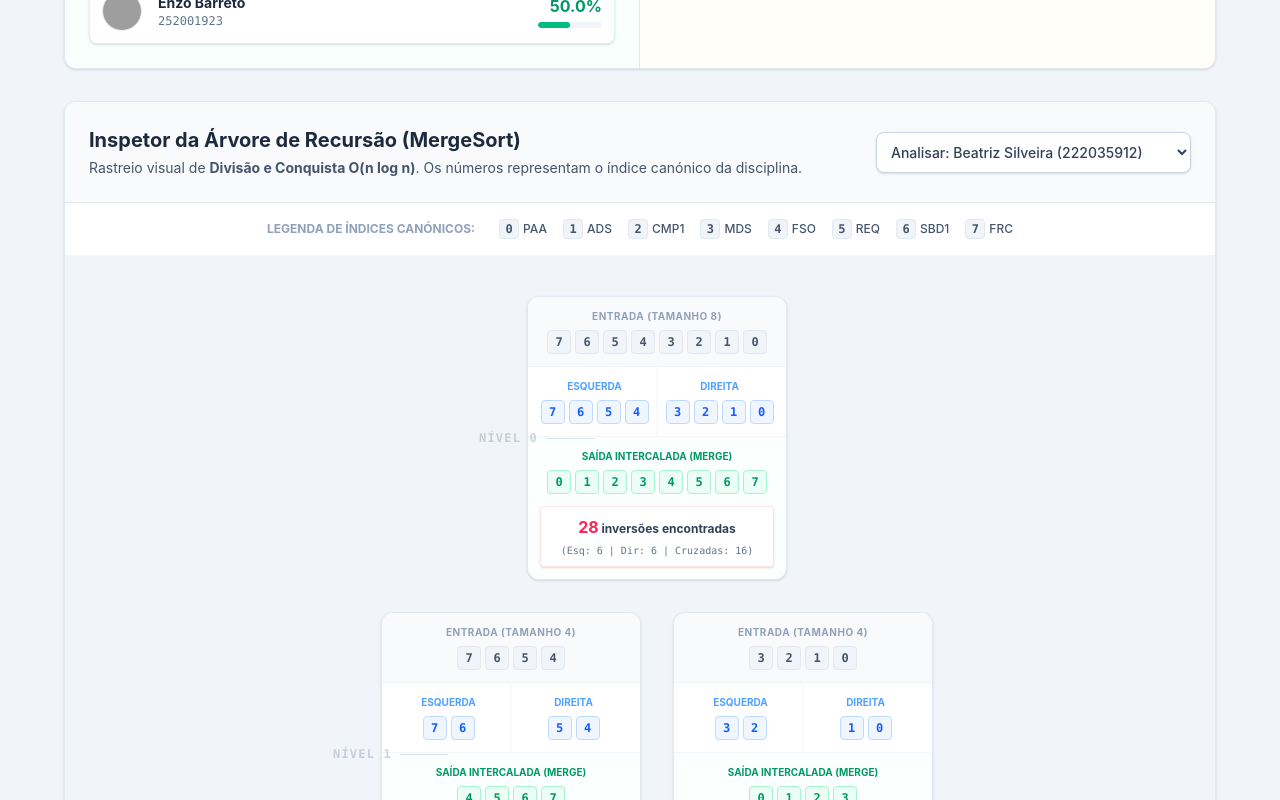
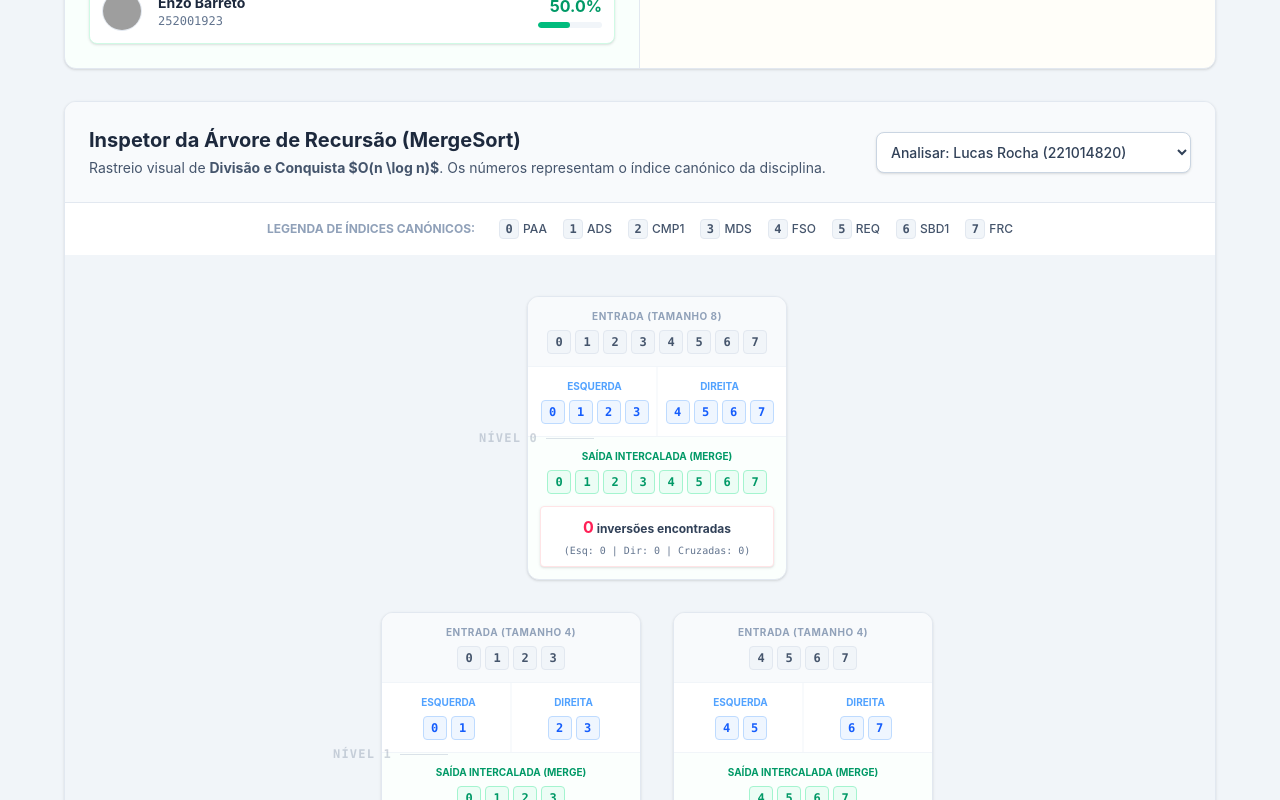
Before and after one commit to projeto-de-algoritmos-2026/G16_Dividir-e-Conquistar_PA-26.2, a React (Vite) app: page / in a window 1280 px wide. Shown: the part 1920-2720 px from the top of the page. Built offline with nearby package versions, Linux system fonts and the light colour scheme; grey boxes are pictures that could not be loaded.

Commit message:
feat: eleva estado global sincronizando paineis em tempo real

```diff
--- a/src/App.jsx
+++ b/src/App.jsx
@@ -1,9 +1,13 @@
-import React from 'react';
+import React, { useState } from 'react';
+import { defaultUserPreferences, simulatedStudents } from './utils/studentData';
 import PreferenceRanker from './components/PreferenceRanker';
 import CohortAnalysis from './components/CohortAnalysis';
 import RecursionTree from './components/RecursionTree';
 
 function App() {
+  const [userRanking, setUserRanking] = useState(defaultUserPreferences);
+  const [selectedStudentId, setSelectedStudentId] = useState(simulatedStudents[0].matricula);
+
   return (
     <div className="min-h-screen bg-slate-100 p-4 md:p-8 font-sans text-slate-800">
       <header className="max-w-6xl mx-auto mb-8 text-center">
@@ -16,9 +20,20 @@ function App() {
       </header>
 
       <main className="max-w-6xl mx-auto space-y-8">
-        <PreferenceRanker />
-        <CohortAnalysis />
-        <RecursionTree />
+        <PreferenceRanker
+          userRanking={userRanking}
+          setUserRanking={setUserRanking}
+          selectedStudentId={selectedStudentId}
+          setSelectedStudentId={setSelectedStudentId}
+        />
+        <CohortAnalysis
+          userRanking={userRanking}
+        />
+        <RecursionTree
+          userRanking={userRanking}
+          selectedStudentId={selectedStudentId}
+          setSelectedStudentId={setSelectedStudentId}
+        />
       </main>
     </div>
   );
--- a/src/components/CohortAnalysis.jsx
+++ b/src/components/CohortAnalysis.jsx
@@ -1,13 +1,13 @@
 import React, { useMemo, useState } from 'react';
-import { defaultUserPreferences, simulatedStudents } from '../utils/studentData';
+import { simulatedStudents } from '../utils/studentData';
 import { analyzeCohortAffinity } from '../utils/divideAndConquer';
 
-export default function CohortAnalysis() {
+export default function CohortAnalysis({ userRanking }) {
   const [showTrace, setShowTrace] = useState(false);
 
   const analysis = useMemo(() => {
-    return analyzeCohortAffinity(defaultUserPreferences, simulatedStudents);
-  }, []);
+    return analyzeCohortAffinity(userRanking, simulatedStudents);
+  }, [userRanking]);
 
   if (!analysis) return null;
 
--- a/src/components/PreferenceRanker.jsx
+++ b/src/components/PreferenceRanker.jsx
@@ -1,10 +1,8 @@
-import React, { useState, useMemo } from 'react';
-import { canonicalTopics, defaultUserPreferences, simulatedStudents } from '../utils/studentData';
+import React, { useMemo } from 'react';
+import { canonicalTopics, simulatedStudents } from '../utils/studentData';
 import { calculatePeerAffinity } from '../utils/divideAndConquer';
 
-export default function PreferenceRanker() {
-  const [userRanking, setUserRanking] = useState(defaultUserPreferences);
-  const [selectedStudentId, setSelectedStudentId] = useState(simulatedStudents[0].matricula);
+export default function PreferenceRanker({ userRanking, setUserRanking, selectedStudentId, setSelectedStudentId }) {
 
   const selectedStudent = useMemo(() => {
     return simulatedStudents.find(s => s.matricula === selectedStudentId);
--- a/src/components/RecursionTree.jsx
+++ b/src/components/RecursionTree.jsx
@@ -1,5 +1,5 @@
-import React, { useState, useMemo } from 'react';
-import { defaultUserPreferences, simulatedStudents } from '../utils/studentData';
+import React, { useMemo } from 'react';
+import { simulatedStudents } from '../utils/studentData';
 import { calculatePeerAffinity } from '../utils/divideAndConquer';
 
 // Componente auxiliar para desenhar os vetores como blocos de números
@@ -26,21 +26,18 @@ const ArrayBadge = ({ arr, color = 'slate' }) => {
   );
 };
 
-export default function RecursionTree() {
-  // Por padrão, selecionamos a Beatriz (perfil 2), que tem o array totalmente invertido
-  // para gerar uma árvore rica em inversões.
-  const [selectedStudentId, setSelectedStudentId] = useState(simulatedStudents[1].matricula);
-
+export default function RecursionTree({ userRanking, selectedStudentId, setSelectedStudentId }) {
   const selectedStudent = useMemo(() => {
     return simulatedStudents.find(s => s.matricula === selectedStudentId);
   }, [selectedStudentId]);
 
+  // Recalcula a árvore dinamicamente com base nas preferências atuais do usuário e do colega
   const analysis = useMemo(() => {
-    if (!selectedStudent) return null;
-    return calculatePeerAffinity(defaultUserPreferences, selectedStudent.preferences);
-  }, [selectedStudent]);
+    if (!selectedStudent || !userRanking) return null;
+    return calculatePeerAffinity(userRanking, selectedStudent.preferences);
+  }, [userRanking, selectedStudent]);
 
-  // Agrupa os nós da árvore por profundidade (depth) para desenhar os níveis
+  // Agrupa os nós da árvore por nível de profundidade (depth)
   const traceByDepth = useMemo(() => {
     if (!analysis || !analysis.recursionTrace) return [];
 
@@ -57,13 +54,12 @@ export default function RecursionTree() {
 
   return (
     <div className="bg-white rounded-xl shadow-sm border border-slate-200 overflow-hidden mt-8">
-
       {/* Header */}
       <div className="bg-slate-50 border-b border-slate-200 p-6 flex flex-col md:flex-row justify-between items-start md:items-center gap-4">
         <div>
           <h2 className="text-xl font-bold text-slate-800">Inspetor da Árvore de Recursão (MergeSort)</h2>
           <p className="text-sm text-slate-600 mt-1">
-            Rastreio visual de <strong>Divisão e Conquista O(n log n)</strong>. Os números representam o índice canónico da disciplina.
+            Rastreio visual de <strong>Divisão e Conquista $O(n \log n)$</strong>. Os números representam o índice canónico da disciplina.
           </p>
         </div>
 
@@ -82,12 +78,14 @@ export default function RecursionTree() {
         </div>
       </div>
 
-      {/* Legenda de Índices */}
+      {/* Legenda de Índices Dinâmica */}
       <div className="px-6 py-4 bg-white border-b border-slate-100 flex flex-wrap gap-4 items-center justify-center">
         <span className="text-xs font-bold text-slate-400 uppercase mr-2">Legenda de Índices Canónicos:</span>
-        {defaultUserPreferences.map((topicId, idx) => (
+        {userRanking.map((topicId, idx) => (
           <div key={topicId} className="flex items-center gap-1 text-xs">
-            <span className="w-5 h-5 flex items-center justify-center rounded bg-slate-100 border border-slate-200 text-slate-600 font-mono font-bold">{idx}</span>
+            <span className="w-5 h-5 flex items-center justify-center rounded bg-slate-100 border border-slate-200 text-slate-600 font-mono font-bold">
+              {idx}
+            </span>
             <span className="text-slate-600 font-medium">{topicId}</span>
           </div>
         ))}
@@ -96,29 +94,32 @@ export default function RecursionTree() {
       {/* Árvore Visual */}
       <div className="p-6 bg-slate-100 overflow-x-auto">
         <div className="min-w-max flex flex-col items-center gap-8 py-4">
-
           {traceByDepth.map((nodes, depth) => (
             <div key={depth} className="flex flex-col items-center relative">
-
               {/* Linha indicadora de Nível */}
               <div className="absolute left-0 top-1/2 -translate-y-1/2 -translate-x-12 hidden lg:flex items-center gap-2 opacity-30">
-                <span className="text-xs font-bold font-mono tracking-widest text-slate-500 uppercase">Nível {depth}</span>
+                <span className="text-xs font-bold font-mono tracking-widest text-slate-500 uppercase">
+                  Nível {depth}
+                </span>
                 <div className="w-12 h-px bg-slate-400"></div>
               </div>
 
               <div className="flex gap-4 md:gap-8 justify-center">
                 {nodes.map((node, i) => (
-                  <div key={`${depth}-${i}`} className="bg-white rounded-xl border border-slate-200 shadow-sm w-[260px] flex flex-col overflow-hidden transition-transform hover:-translate-y-1">
-
+                  <div
+                    key={`${depth}-${i}`}
+                    className="bg-white rounded-xl border border-slate-200 shadow-sm w-[260px] flex flex-col overflow-hidden transition-transform hover:-translate-y-1"
+                  >
                     {/* Cabeçalho do Nó (Vetor de Entrada) */}
                     <div className="p-3 bg-slate-50 border-b border-slate-100 text-center">
-                      <div className="text-[10px] font-bold text-slate-400 mb-1.5 uppercase tracking-wider">Entrada (Tamanho {node.input.length})</div>
+                      <div className="text-[10px] font-bold text-slate-400 mb-1.5 uppercase tracking-wider">
+                        Entrada (Tamanho {node.input.length})
+                      </div>
                       <ArrayBadge arr={node.input} color="slate" />
                     </div>
 
                     {/* Divisão (Esquerda e Direita) */}
                     <div className="flex justify-between p-3 relative">
-                      {/* Linha separadora vertical no meio */}
                       <div className="absolute left-1/2 top-0 bottom-0 w-px bg-slate-100 -translate-x-1/2"></div>
 
                       <div className="w-1/2 pr-2 text-center">
@@ -133,7 +134,9 @@ export default function RecursionTree() {
 
                     {/* Conquista (Merge e Inversões) */}
                     <div className="p-3 border-t border-slate-100 bg-emerald-50/20 text-center">
-                      <div className="text-[10px] font-bold text-emerald-600 mb-1.5 uppercase">Saída Intercalada (Merge)</div>
+                      <div className="text-[10px] font-bold text-emerald-600 mb-1.5 uppercase">
+                        Saída Intercalada (Merge)
+                      </div>
                       <ArrayBadge arr={node.mergedOutput} color="emerald" />
 
                       <div className="mt-3 bg-white rounded border border-rose-100 p-2 shadow-sm">
@@ -146,13 +149,11 @@ export default function RecursionTree() {
                         </div>
                       </div>
                     </div>
-
                   </div>
                 ))}
               </div>
             </div>
           ))}
-
         </div>
       </div>
     </div>
```
